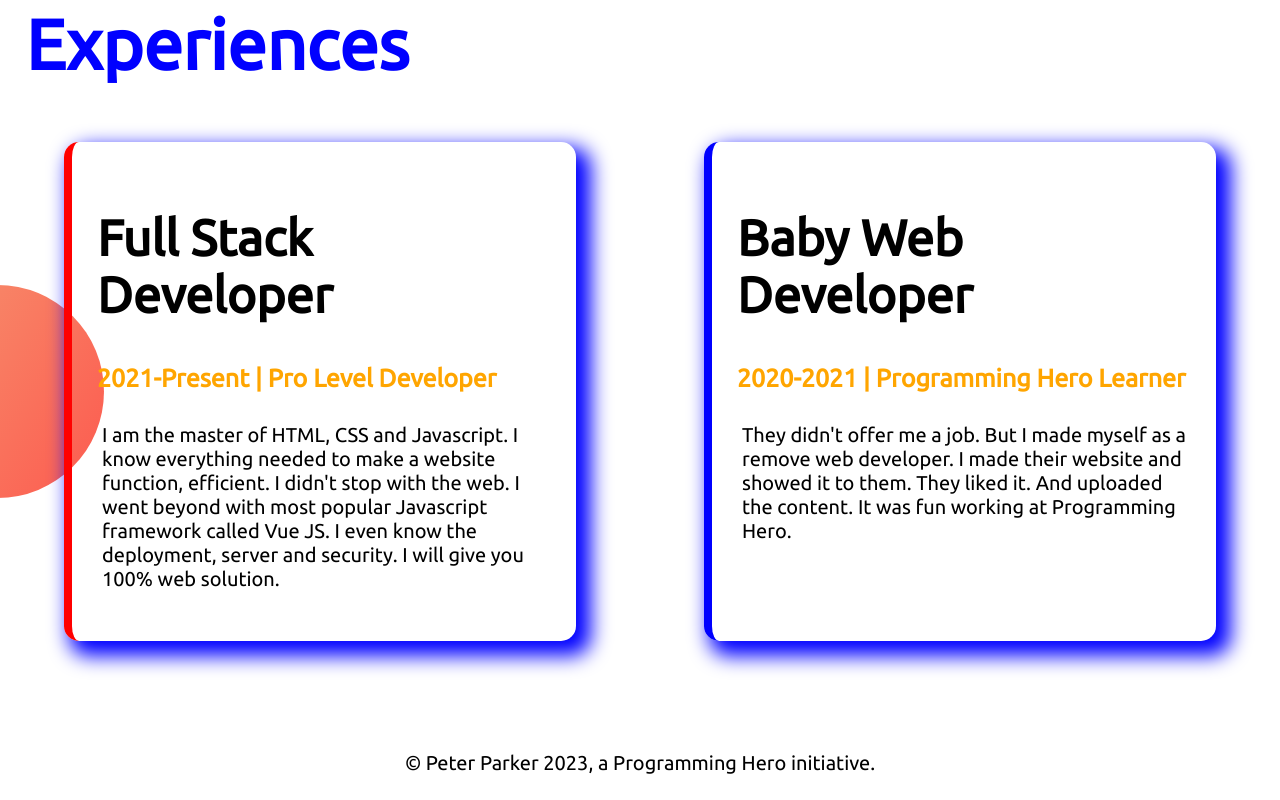
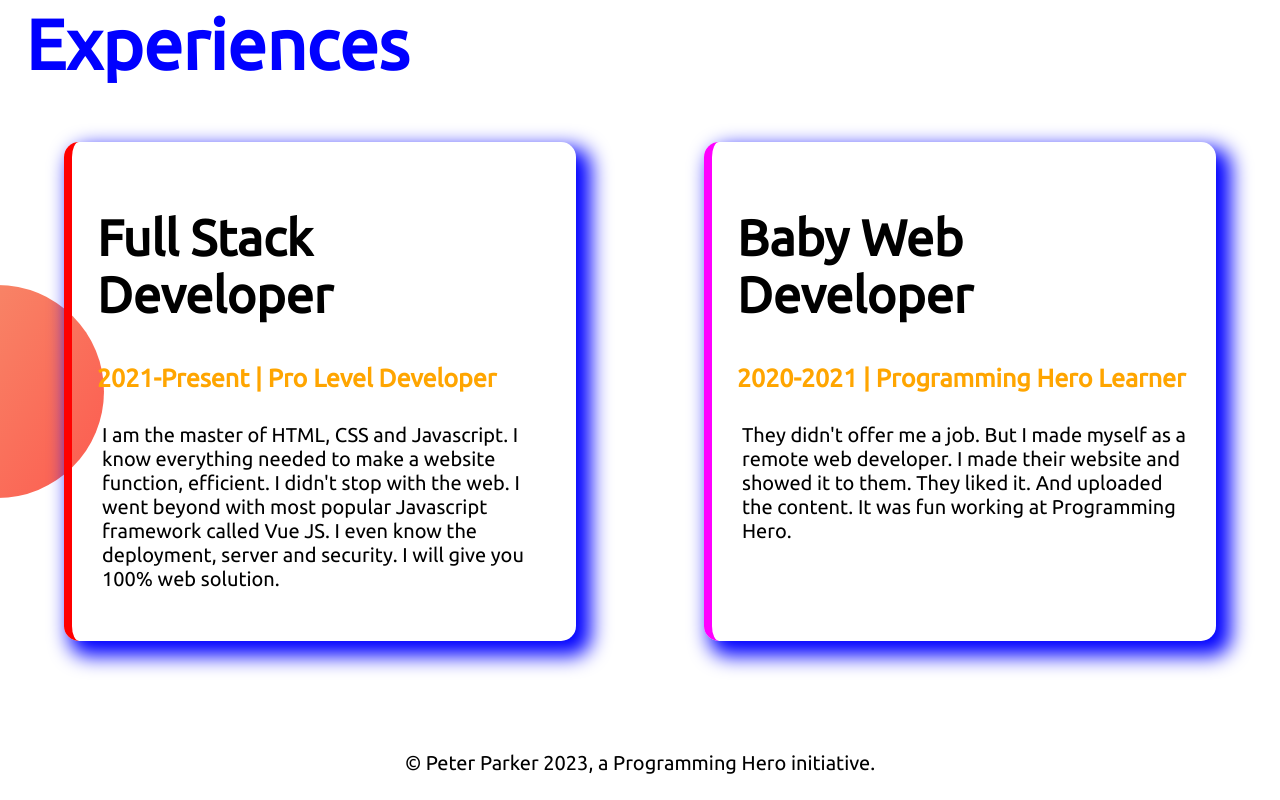
Before and after one commit to KishorKumarParoi/Frontend-Dev, a plain HTML site: page Projects/developer-portfolio/index.html in a window 1280 px wide. Shown: the part 1259-2059 px from the top of the page. Drawn offline with Linux system fonts and the light colour scheme.

Commit message:
edited border color

```diff
--- a/Projects/developer-portfolio/index.html
+++ b/Projects/developer-portfolio/index.html
@@ -48,7 +48,7 @@
                 <div class="experience-item" id="baby-web-developer">
                     <h2>Baby Web Developer</h2>
                     <h3 class="dev">2020-2021 | Programming Hero Learner</h3>
-                    <p>They didn't offer me a job. But I made myself as a remove web developer. I made their website and showed it to them. They liked it. And uploaded the content. It was fun working at Programming Hero.</p>
+                    <p>They didn't offer me a job. But I made myself as a remote web developer. I made their website and showed it to them. They liked it. And uploaded the content. It was fun working at Programming Hero.</p>
                 </div>
             </div>
         </section>
--- a/Projects/developer-portfolio/style.css
+++ b/Projects/developer-portfolio/style.css
@@ -81,7 +81,7 @@ p{
     border-left: 8px solid red;
 }
 #baby-web-developer{
-    border-left: 8px solid blue;
+    border-left: 8px solid magenta;
 }
 footer p{
     padding-top: 7%;
```
